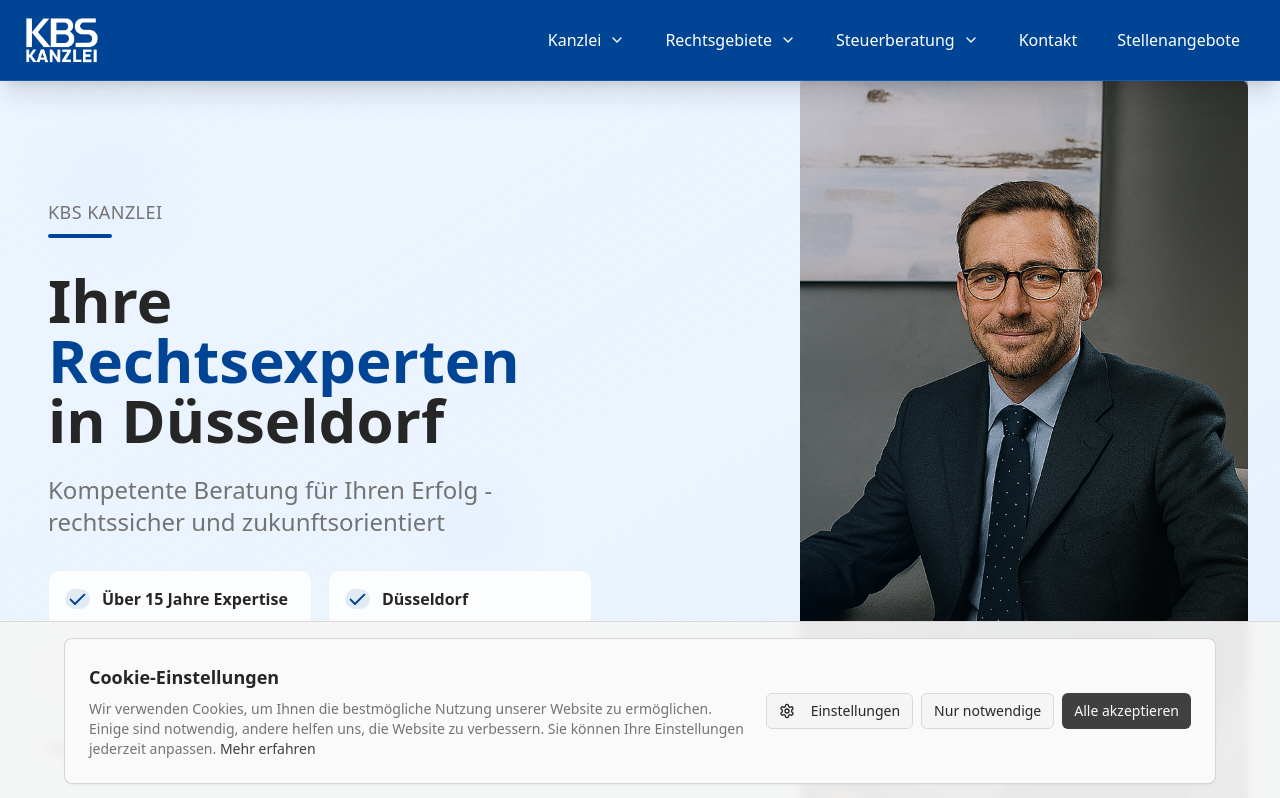
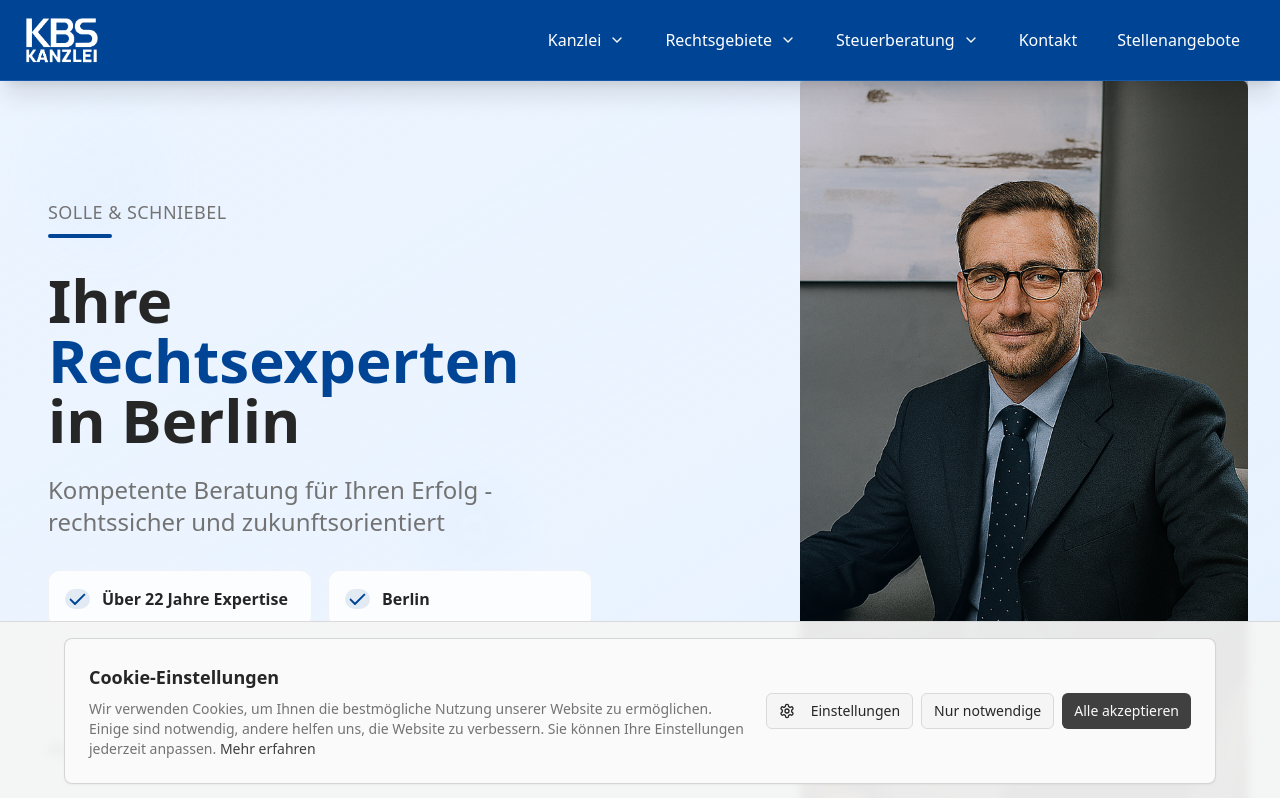
Before and after one commit to dvvvvv411/solle-kanzlei, a React (Vite) app: page / in a window 1280 px wide. Shown: the top 798 px of the page. Built offline with nearby package versions, Linux system fonts and the light colour scheme.

Commit message:
Implement Rebranding Plan

```diff
--- a/index.html
+++ b/index.html
@@ -3,20 +3,21 @@
   <head>
     <meta charset="UTF-8" />
     <meta name="viewport" content="width=device-width, initial-scale=1.0" />
-    <title>KBS Kanzlei - Rechtsanwälte und Steuerberater Düsseldorf</title>
-    <meta name="description" content="KBS Kanzlei - Ihre Rechtsexperten in Düsseldorf. Über 15 Jahre Expertise in Grundstücksrecht, Insolvenzrecht, Kaufrecht, Maklerrecht, Sozialrecht, Steuerrecht, Vertragsrecht, Verwaltungsrecht und Wettbewerbsrecht. Kompetente Beratung für Ihren Erfolg." />
-    <meta name="author" content="KBS Kanzlei" />
+    <title>Solle & Schniebel - Rechtsanwälte und Steuerberater Berlin</title>
+    <meta name="description" content="Solle & Schniebel - Ihre Rechtsexperten in Berlin. Über 22 Jahre Expertise in Grundstücksrecht, Insolvenzrecht, Kaufrecht, Maklerrecht, Sozialrecht, Steuerrecht, Vertragsrecht, Verwaltungsrecht und Wettbewerbsrecht. Kompetente Beratung für Ihren Erfolg." />
+    <meta name="author" content="Solle & Schniebel" />
     <link rel="icon" href="/lovable-uploads/dd1a9c8d-abe9-4afb-a95e-df7dcdbaefb2.png" type="image/png">
 
-    <meta property="og:title" content="KBS Kanzlei - Rechtsanwälte und Steuerberater Düsseldorf" />
-    <meta property="og:description" content="Ihre Rechtsexperten in Düsseldorf. Über 15 Jahre Expertise in allen wichtigen Rechtsbereichen. Kompetente Beratung für rechtssichere und zukunftsorientierte Lösungen." />
+    <meta property="og:title" content="Solle & Schniebel - Rechtsanwälte und Steuerberater Berlin" />
+    <meta property="og:description" content="Ihre Rechtsexperten in Berlin. Über 22 Jahre Expertise in allen wichtigen Rechtsbereichen. Kompetente Beratung für rechtssichere und zukunftsorientierte Lösungen." />
     <meta property="og:type" content="website" />
-    <meta property="og:url" content="https://kbs-kanzlei.de" />
-    <meta property="og:image" content="https://kbs-kanzlei.de/og-image.jpg" />
+    <meta property="og:url" content="https://solle-schniebel.de" />
+    <meta property="og:image" content="https://solle-schniebel.de/og-image.jpg" />
 
     <meta name="twitter:card" content="summary_large_image" />
-    <meta name="twitter:title" content="KBS Kanzlei - Rechtsanwälte und Steuerberater Düsseldorf" />
-    <meta name="twitter:description" content="Ihre Rechtsexperten in Düsseldorf. Über 15 Jahre Expertise in allen wichtigen Rechtsbereichen." />
+    <meta name="twitter:title" content="Solle & Schniebel - Rechtsanwälte und Steuerberater Berlin" />
+    <meta name="twitter:description" content="Ihre Rechtsexperten in Berlin. Über 22 Jahre Expertise in allen wichtigen Rechtsbereichen." />
+    <meta name="twitter:image" content="https://solle-schniebel.de/og-image.jpg" />
     <meta name="twitter:image" content="https://kbs-kanzlei.de/og-image.jpg" />
   </head>
 
--- a/src/components/Footer.tsx
+++ b/src/components/Footer.tsx
@@ -33,7 +33,7 @@ const Footer = () => {
             <div className="mb-6">
               <img
                 src="/lovable-uploads/eddb595d-6628-4214-a26e-073beddf6e65.png"
-                alt="KBS Kanzlei Logo"
+                alt="Solle & Schniebel Logo"
                 className="h-12 w-auto"
               />
             </div>
@@ -105,7 +105,7 @@ const Footer = () => {
             {/* Copyright and Cookie Settings */}
             <div className="flex flex-col lg:flex-row items-center gap-4 text-sm">
               <div className="text-blue-100">
-                © 2025 KBS Kanzlei. Alle Rechte vorbehalten.
+                © 2025 Solle & Schniebel. Alle Rechte vorbehalten.
               </div>
               <button
                 onClick={() => {
--- a/src/components/Header.tsx
+++ b/src/components/Header.tsx
@@ -41,7 +41,7 @@ const Header = () => {
             <Link to="/">
               <img
                 src="/lovable-uploads/eddb595d-6628-4214-a26e-073beddf6e65.png"
-                alt="KBS Kanzlei Logo"
+                alt="Solle & Schniebel Logo"
                 className="h-12 w-auto"
               />
             </Link>
--- a/src/pages/AGBs.tsx
+++ b/src/pages/AGBs.tsx
@@ -23,7 +23,7 @@ const AGBs = () => {
           <section className="space-y-4">
             <h2 className="text-2xl font-bold text-primary">§ 1 Geltungsbereich</h2>
             <div className="text-muted-foreground leading-relaxed space-y-2">
-              <p>Diese Allgemeinen Geschäftsbedingungen (AGB) gelten für alle Rechts- und Steuerberatungsleistungen der Kanzlei KBS Kanzlei. Sie werden Bestandteil aller Verträge über die Erbringung anwaltlicher und steuerberatender Leistungen.</p>
+              <p>Diese Allgemeinen Geschäftsbedingungen (AGB) gelten für alle Rechts- und Steuerberatungsleistungen der Kanzlei Solle & Schniebel. Sie werden Bestandteil aller Verträge über die Erbringung anwaltlicher und steuerberatender Leistungen.</p>
               <p>Entgegenstehende oder abweichende Bedingungen des Mandanten werden nur dann Vertragsbestandteil, wenn wir diesen ausdrücklich schriftlich zustimmt haben.</p>
             </div>
           </section>
@@ -100,7 +100,7 @@ const AGBs = () => {
           <section className="space-y-4">
             <h2 className="text-2xl font-bold text-primary">§ 10 Schlussbestimmungen</h2>
             <div className="text-muted-foreground leading-relaxed space-y-2">
-              <p>Es gilt deutsches Recht. Erfüllungsort und Gerichtsstand ist Düsseldorf, sofern der Mandant Kaufmann, juristische Person des öffentlichen Rechts oder öffentlich-rechtliches Sondervermögen ist.</p>
+              <p>Es gilt deutsches Recht. Erfüllungsort und Gerichtsstand ist Berlin, sofern der Mandant Kaufmann, juristische Person des öffentlichen Rechts oder öffentlich-rechtliches Sondervermögen ist.</p>
               <p>Sollten einzelne Bestimmungen dieser AGB unwirksam sein, bleibt die Wirksamkeit der übrigen Bestimmungen unberührt.</p>
               <p>Änderungen und Ergänzungen dieser AGB bedürfen der Schriftform.</p>
             </div>
--- a/src/pages/Datenschutz.tsx
+++ b/src/pages/Datenschutz.tsx
@@ -69,11 +69,11 @@ const Datenschutz = () => {
                 Die verantwortliche Stelle für die Datenverarbeitung auf dieser Website ist:
               </p>
               <div className="text-muted-foreground leading-relaxed">
-                <p>KBS Rechtsanwälte Küpper Bredehöft Schwencker PartG</p>
-                <p>Speldorfer Str. 2</p>
-                <p>40239 Düsseldorf</p>
-                <p>Telefon: +49 211 54262200</p>
-                <p>E-Mail: info@kbs-kanzlei.de</p>
+                <p>Solle & Schniebel Rechtsanwälte in Partnerschaft PartG</p>
+                <p>Gustav-Adolf-Str. 146 a</p>
+                <p>13086 Berlin</p>
+                <p>Telefon: +49 30 863 20 20 10</p>
+                <p>E-Mail: info@solle-schniebel.de</p>
               </div>
 
               <h3 className="text-xl font-semibold text-foreground">Widerruf Ihrer Einwilligung zur Datenverarbeitung</h3>
--- a/src/pages/Impressum.tsx
+++ b/src/pages/Impressum.tsx
@@ -23,18 +23,18 @@ const Impressum = () => {
           <section className="space-y-4">
             <h2 className="text-2xl font-bold text-primary">Angaben gemäß § 5 TMG</h2>
             <div className="text-muted-foreground leading-relaxed">
-              <p className="font-semibold text-foreground">KBS Rechtsanwälte Küpper Bredehöft Schwencker PartG</p>
-              <p>Speldorfer Str. 2</p>
-              <p>40239 Düsseldorf</p>
+              <p className="font-semibold text-foreground">Solle & Schniebel Rechtsanwälte in Partnerschaft PartG</p>
+              <p>Gustav-Adolf-Str. 146 a</p>
+              <p>13086 Berlin</p>
             </div>
           </section>
 
           <section className="space-y-4">
             <h2 className="text-2xl font-bold text-primary">Kontakt</h2>
             <div className="text-muted-foreground leading-relaxed">
-              <p>Telefon: +49 211 54262200</p>
-              <p>Fax: +49 211 54262201</p>
-              <p>E-Mail: info@kbs-kanzlei.de</p>
+              <p>Telefon: +49 30 863 20 20 10</p>
+              <p>Fax: +49 30 863 20 20 11</p>
+              <p>E-Mail: info@solle-schniebel.de</p>
             </div>
           </section>
 
@@ -42,7 +42,8 @@ const Impressum = () => {
             <h2 className="text-2xl font-bold text-primary">Berufsbezeichnung und berufsrechtliche Regelungen</h2>
             <div className="text-muted-foreground leading-relaxed space-y-2">
               <p>Berufsbezeichnung: Rechtsanwalt (verliehen in der Bundesrepublik Deutschland)</p>
-              <p>Zuständige Kammer: Rechtsanwaltskammer Düsseldorf</p>
+              <p>Zuständige Kammer: Rechtsanwaltskammer Berlin</p>
+              <p>Registergericht: Amtsgericht Charlottenburg (Berlin) PR 223 B</p>
               <p>Berufsrechtliche Regelungen: Bundesrechtsanwaltsordnung (BRAO), Berufsordnung für Rechtsanwälte (BORA), Rechtsanwaltsvergütungsgesetz (RVG), Fachanwaltsordnung (FAO)</p>
               <p>Diese Regelungen können eingesehen werden unter: <a href="http://www.brak.de" className="text-primary hover:underline">www.brak.de</a></p>
             </div>
@@ -52,18 +53,17 @@ const Impressum = () => {
             <h2 className="text-2xl font-bold text-primary">Umsatzsteuer-ID</h2>
             <div className="text-muted-foreground leading-relaxed">
               <p>Umsatzsteuer-Identifikationsnummer gemäß § 27 a Umsatzsteuergesetz:</p>
-              <p>DE599707840</p>
+              <p>DE862874714</p>
             </div>
           </section>
 
           <section className="space-y-4">
             <h2 className="text-2xl font-bold text-primary">Verantwortlich für den Inhalt nach § 55 Abs. 2 RStV</h2>
             <div className="text-muted-foreground leading-relaxed">
-              <p>Torsten Küpper</p>
-              <p>Stefan Bredehöft</p>
-              <p>Marcus Schwencker</p>
-              <p>Speldorfer Str. 2</p>
-              <p>40239 Düsseldorf</p>
+              <p>Markus Solle</p>
+              <p>Annegret Schniebel</p>
+              <p>Gustav-Adolf-Str. 146 a</p>
+              <p>13086 Berlin</p>
             </div>
           </section>
 
--- a/src/pages/Index.tsx
+++ b/src/pages/Index.tsx
@@ -12,8 +12,8 @@ import { useDocumentTitle } from "../hooks/useDocumentTitle";
 
 const Index = () => {
   const features = [
-    "Über 15 Jahre Expertise",
-    "Düsseldorf",
+    "Über 22 Jahre Expertise",
+    "Berlin",
     "Schnelle Lösungen",
     "Digitale Kanzlei"
   ];
@@ -45,7 +45,7 @@ const Index = () => {
     </svg>
   );
 
-  useDocumentTitle("KBS Kanzlei - Ihre Rechtsexperten in Düsseldorf");
+  useDocumentTitle("Solle & Schniebel - Ihre Rechtsexperten in Berlin");
 
   return (
     <div className="min-h-screen bg-gradient-to-br from-background via-background to-accent/20 pt-20">
@@ -72,7 +72,7 @@ const Index = () => {
               {/* Company Name */}
               <div className="space-y-2">
                 <p className="text-lg text-muted-foreground font-medium tracking-wide uppercase">
-                  KBS Kanzlei
+                  Solle & Schniebel
                 </p>
                 <div className="w-16 h-1 bg-[#004595] rounded"></div>
               </div>
@@ -80,7 +80,7 @@ const Index = () => {
               {/* Main Headlines */}
               <div className="space-y-4 md:space-y-6">
                 <h1 className="text-3xl md:text-4xl lg:text-5xl xl:text-6xl font-bold text-foreground leading-tight">
-                  Ihre <span className="text-[#004595]">Rechtsexperten</span> in Düsseldorf
+                  Ihre <span className="text-[#004595]">Rechtsexperten</span> in Berlin
                 </h1>
 
                 <p className="text-lg md:text-xl lg:text-2xl text-muted-foreground font-medium leading-relaxed">
@@ -130,7 +130,7 @@ const Index = () => {
                 <div className="relative w-full h-full rounded-lg overflow-hidden shadow-xl md:shadow-2xl ring-1 ring-black/10">
                   <img
                     src={heroImage}
-                    alt="Professionelle Anwaltskanzlei - KBS Kanzlei"
+                    alt="Professionelle Anwaltskanzlei - Solle & Schniebel"
                     className="w-full h-full object-cover"
                   />
                   {/* Professional overlay */}
@@ -148,7 +148,7 @@ const Index = () => {
         <div className="w-full max-w-7xl mx-auto px-4 md:px-8 h-full flex flex-col justify-center py-12 md:py-16">
           {/* Section Title */}
           <h2 className="text-xl md:text-2xl lg:text-3xl xl:text-4xl font-bold text-white text-center mb-8 md:mb-12 leading-tight max-w-4xl mx-auto px-2">
-            Ihr vertrauensvoller Partner für Recht und Steuern im Herzen Düsseldorfs
+            Ihr vertrauensvoller Partner für Recht und Steuern im Herzen Berlins
           </h2>
 
           {/* Two Column Layout - Mobile Responsive */}
@@ -159,7 +159,7 @@ const Index = () => {
               <div className="w-full max-w-xl h-full flex items-center">
                 <img
                   src={partnerImage}
-                  alt="KBS Kanzlei Team"
+                  alt="Solle & Schniebel Team"
                   className="w-full h-auto max-h-[500px] object-contain"
                 />
               </div>
@@ -169,13 +169,13 @@ const Index = () => {
             <div className="space-y-4 md:space-y-6 h-full flex flex-col justify-center">
               <div className="text-white/90 text-sm md:text-base leading-relaxed space-y-3 md:space-y-4">
                 <p>
-                  Bei KBS Kanzlei verbinden wir juristische Expertise mit moderner Beratung. Unsere Mandanten profitieren von über 15 Jahren Erfahrung in komplexen Rechts- und Steuerangelegenheiten.
+                  Bei Solle & Schniebel verbinden wir juristische Expertise mit moderner Beratung. Unsere Mandanten profitieren von über 22 Jahren Erfahrung in komplexen Rechts- und Steuerangelegenheiten.
                 </p>
                 <p>
                   Wir entwickeln strategische Lösungen, die Ihre Interessen optimal schützen und Ihre Ziele verwirklichen. Dabei setzen wir auf persönliche Betreuung, transparente Kommunikation und nachhaltige Ergebnisse.
                 </p>
                 <p className="hidden md:block">
-                  Von unserem Standort in Düsseldorf aus betreuen wir Mandanten deutschlandweit - mit der Kombination aus lokaler Präsenz und digitaler Effizienz.
+                  Von unserem Standort in Berlin aus betreuen wir Mandanten deutschlandweit - mit der Kombination aus lokaler Präsenz und digitaler Effizienz.
                 </p>
               </div>
 
@@ -252,10 +252,10 @@ const Index = () => {
               {/* Title - Centered */}
               <div className="space-y-4 text-center">
                 <h2 className="text-2xl md:text-3xl lg:text-4xl font-semibold text-[#002d4a]">
-                  Karriere bei KBS Kanzlei
+                  Karriere bei Solle & Schniebel
                 </h2>
                 <p className="text-xl text-muted-foreground leading-relaxed">
-                  Werden Sie Teil unseres Erfolgs. Wir bieten Ihnen eine Karriere mit Perspektive in einer der modernsten Kanzleien Düsseldorfs.
+                  Werden Sie Teil unseres Erfolgs. Wir bieten Ihnen eine Karriere mit Perspektive in einer der modernsten Kanzleien Berlins.
                 </p>
               </div>
 
@@ -265,7 +265,7 @@ const Index = () => {
                   "Moderne Arbeitsplätze",
                   "Flexible Arbeitsmodelle",
                   "Fortbildungsmöglichkeiten",
-                  "Düsseldorf",
+                  "Berlin",
                   "Dynamisches Expertenteam"
                 ].map((feature, index) => (
                   <div key={index} className="flex items-center gap-3 p-3 bg-white rounded-lg border border-gray-200/50 hover:bg-gray-50 hover:shadow-md transition-all duration-300 group flex-shrink-0">
--- a/src/pages/Kontakt.tsx
+++ b/src/pages/Kontakt.tsx
@@ -111,7 +111,7 @@ const Kontakt = () => {
 
                 <div className="space-y-6">
                   <div>
-                    <h4 className="font-semibold text-gray-900 mb-2">KBS Kanzlei</h4>
+                    <h4 className="font-semibold text-gray-900 mb-2">Solle & Schniebel</h4>
                     <p className="text-gray-600">Rechtsanwälte und Steuerberater</p>
                   </div>
 
@@ -120,8 +120,8 @@ const Kontakt = () => {
                     <div>
                       <p className="font-medium text-gray-900">Anschrift</p>
                       <p className="text-gray-600 text-sm">
-                        Speldorfer Str. 2<br />
-                        40239 Düsseldorf
+                        Gustav-Adolf-Str. 146 a<br />
+                        13086 Berlin
                       </p>
                     </div>
                   </div>
@@ -130,7 +130,7 @@ const Kontakt = () => {
                     <Phone className="w-5 h-5 text-[#004595] flex-shrink-0" />
                     <div>
                       <p className="font-medium text-gray-900">Telefon</p>
-                      <p className="text-gray-600 text-sm">+49 211 54262200</p>
+                      <p className="text-gray-600 text-sm">+49 30 863 20 20 10</p>
                     </div>
                   </div>
 
@@ -138,7 +138,7 @@ const Kontakt = () => {
                     <Printer className="w-5 h-5 text-[#004595] flex-shrink-0" />
                     <div>
                       <p className="font-medium text-gray-900">Fax</p>
-                      <p className="text-gray-600 text-sm">+49 211 54262201</p>
+                      <p className="text-gray-600 text-sm">+49 30 863 20 20 11</p>
                     </div>
                   </div>
 
@@ -146,7 +146,7 @@ const Kontakt = () => {
                     <Mail className="w-5 h-5 text-[#004595] flex-shrink-0" />
                     <div>
                       <p className="font-medium text-gray-900">E-Mail</p>
-                      <p className="text-gray-600 text-sm">info@kbs-kanzlei.de</p>
+                      <p className="text-gray-600 text-sm">info@solle-schniebel.de</p>
                     </div>
                   </div>
 
--- a/src/pages/UeberUns.tsx
+++ b/src/pages/UeberUns.tsx
@@ -10,7 +10,7 @@ const UeberUns = () => {
 
       <StandardHero
         title="Über uns"
-        description="Seit 2019 stehen wir für exzellente Rechtsberatung im Herzen Düsseldorfs. Erfahren Sie mehr über unsere Werte, unsere Expertise und unseren Anspruch an erstklassigen Service."
+        description="Seit 2002 stehen wir für exzellente Rechtsberatung im Herzen Berlins. Erfahren Sie mehr über unsere Werte, unsere Expertise und unseren Anspruch an erstklassigen Service."
         breadcrumbs={[
           { label: "Home", href: "/" },
           { label: "Über uns" }
@@ -22,10 +22,10 @@ const UeberUns = () => {
         <div className="w-full max-w-7xl mx-auto px-8">
           <div className="text-center max-w-5xl mx-auto">
             <h2 className="text-3xl md:text-4xl lg:text-5xl font-bold text-foreground mb-8 leading-tight">
-              Ihre Rechtsexperten im Zentrum der Kaiserstadt
+              Ihre Rechtsexperten im Herzen der Hauptstadt
             </h2>
             <p className="text-xl text-muted-foreground leading-relaxed">
-              Strategische Rechtsberatung auf höchstem Niveau - persönlich, effizient und mit dem tiefen Verständnis für die Anforderungen moderner Mandanten in Düsseldorf und darüber hinaus.
+              Strategische Rechtsberatung auf höchstem Niveau - persönlich, effizient und mit dem tiefen Verständnis für die Anforderungen moderner Mandanten in Berlin und darüber hinaus.
             </p>
           </div>
         </div>
@@ -36,14 +36,14 @@ const UeberUns = () => {
         <div className="w-full max-w-7xl mx-auto px-8">
           <div className="text-foreground text-lg leading-relaxed space-y-6 max-w-5xl mx-auto">
             <p>
-              Was 2019 als Vision begann, ist heute Realität: KBS Kanzlei hat sich zu einer führenden Kanzlei mit hochspezialisierten Rechtsexperten entwickelt, die deutschlandweit Mandanten betreuen.
+              Was 2002 als Vision begann, ist heute Realität: Solle & Schniebel hat sich zu einer führenden Kanzlei mit hochspezialisierten Rechtsexperten entwickelt, die deutschlandweit Mandanten betreuen.
             </p>
             <p>
               Unser Team vereint fünf erfahrene Rechtsanwältinnen und Rechtsanwälte mit ausgewiesener Fachkompetenz und Fachanwaltstitel.
               Ergänzt wird diese Expertise durch unsere erfahrenen Steuerberater und spezialisierten Fachangestellten.
               Diese Vielfalt an Fachkenntnissen ermöglicht es uns, nahezu jede rechtliche oder steuerliche Herausforderung erfolgreich zu meistern.
               Mit hunderten erfolgreich abgeschlossenen Mandaten pro Jahr setzen wir neue Maßstäbe in der Kanzleiarbeit.
-              Sie finden uns zentral und gut erreichbar in Düsseldorf, Speldorfer Str. 2.
+              Sie finden uns zentral und gut erreichbar in Berlin, Gustav-Adolf-Str. 146 a.
             </p>
 
             <h3 className="text-2xl font-bold text-foreground pt-6">
@@ -51,15 +51,15 @@ const UeberUns = () => {
             </h3>
 
             <p>
-              „Exzellenz entsteht nur dort, wo Leidenschaft auf Kompetenz trifft." Diese Philosophie prägt jeden Tag unserer Arbeit bei KBS Kanzlei.
+              „Exzellenz entsteht nur dort, wo Leidenschaft auf Kompetenz trifft." Diese Philosophie prägt jeden Tag unserer Arbeit bei Solle & Schniebel.
             </p>
 
             <p>
-              Unser Team besteht aus überzeugten Juristen, die bewusst den Weg der spezialisierten Beratung gewählt haben. Obwohl unsere Qualifikationen auch andere Karrierewege ermöglicht hätten, haben wir uns für KBS Kanzlei entschieden - weil hier unsere Vision von erstklassiger Rechtsberatung Realität wird.
+              Unser Team besteht aus überzeugten Juristen, die bewusst den Weg der spezialisierten Beratung gewählt haben. Obwohl unsere Qualifikationen auch andere Karrierewege ermöglicht hätten, haben wir uns für Solle & Schniebel entschieden - weil hier unsere Vision von erstklassiger Rechtsberatung Realität wird.
             </p>
 
             <p>
-              Diese innere Überzeugung spiegelt sich in unserem unermüdlichen Einsatz für Mandanten wider, in der juristischen Präzision unserer Arbeit und in unserem Anspruch, stets die bestmöglichen Ergebnisse zu erzielen. Das sind die Werte, die KBS Kanzlei täglich zum Leben erweckt.
+              Diese innere Überzeugung spiegelt sich in unserem unermüdlichen Einsatz für Mandanten wider, in der juristischen Präzision unserer Arbeit und in unserem Anspruch, stets die bestmöglichen Ergebnisse zu erzielen. Das sind die Werte, die Solle & Schniebel täglich zum Leben erweckt.
             </p>
           </div>
         </div>
@@ -73,11 +73,11 @@ const UeberUns = () => {
               Innovation trifft auf bewährte Expertise
             </h2>
             <p className="text-xl text-white/90 leading-relaxed">
-              KBS Kanzlei verbindet traditionelle Rechtsexpertise mit modernster Technologie. Unsere digitale Kanzleiführung ermöglicht es uns, effizienter zu arbeiten und bessere Ergebnisse für unsere Mandanten zu erzielen.
+              Solle & Schniebel verbindet traditionelle Rechtsexpertise mit modernster Technologie. Unsere digitale Kanzleiführung ermöglicht es uns, effizienter zu arbeiten und bessere Ergebnisse für unsere Mandanten zu erzielen.
             </p>
             <br />
             <p className="text-xl text-white/90 leading-relaxed">
-              Von Beginn an haben wir auf vollständige Digitalisierung gesetzt: intelligente Wissensdatenbanken, papierlose Prozesse und modernste Kommunikationstechnologie. Diese Infrastruktur ermöglicht uns flexible Arbeitsmodelle und schnelle Reaktionszeiten. So verbinden wir die Vorteile einer Düsseldorfer Präsenzkanzlei mit der Effizienz digitaler Arbeitsweisen - für eine Mandantenbetreuung, die neue Standards setzt.
+              Von Beginn an haben wir auf vollständige Digitalisierung gesetzt: intelligente Wissensdatenbanken, papierlose Prozesse und modernste Kommunikationstechnologie. Diese Infrastruktur ermöglicht uns flexible Arbeitsmodelle und schnelle Reaktionszeiten. So verbinden wir die Vorteile einer Berliner Präsenzkanzlei mit der Effizienz digitaler Arbeitsweisen - für eine Mandantenbetreuung, die neue Standards setzt.
             </p>
           </div>
         </div>
@@ -88,7 +88,7 @@ const UeberUns = () => {
         <div className="w-full max-w-7xl mx-auto px-8">
           <div className="max-w-5xl mx-auto">
             <h2 className="text-3xl md:text-4xl lg:text-5xl font-bold text-foreground mb-12 text-center leading-tight">
-              Was KBS Kanzlei einzigartig macht
+              Was Solle & Schniebel einzigartig macht
             </h2>
 
             <div className="space-y-6">
@@ -96,7 +96,7 @@ const UeberUns = () => {
                 "Umfassende Expertise: Wir bieten Ihnen erstklassige rechtliche und steuerliche Beratung auf höchstem Niveau - unabhängig von der Komplexität Ihres Anliegens.",
                 "Qualität ohne Kompromisse: Unsere spezialisierte Beratung steht den renommiertesten Großkanzleien in nichts nach - mit dem Vorteil persönlicher Betreuung.",
                 "Synergien nutzen: Unser vernetztes Expertenteam stellt sicher, dass für Ihren Fall immer der optimale Spezialist zur Verfügung steht - effizient und zielgerichtet.",
-                "Praxisnahe Lösungen: Unsere Beratung ist niemals abstrakt. Als Düsseldorfer sind wir fest verwurzelt, verstehen reale Herausforderungen und entwickeln pragmatische Lösungen mit echtem Mehrwert.",
+                "Praxisnahe Lösungen: Unsere Beratung ist niemals abstrakt. Als Berliner sind wir fest verwurzelt, verstehen reale Herausforderungen und entwickeln pragmatische Lösungen mit echtem Mehrwert.",
                 "Leidenschaft für Erfolg: Jedes Mitglied unseres Teams - von Rechtsanwälten über Steuerberater bis hin zu Fachangestellten - brennt für erstklassige Ergebnisse. Diese Hingabe sehen Sie an unserem Erfolg für Sie."
               ].map((point, index) => (
                 <div key={index} className="flex items-start gap-4">
```
Also changed, not shown: src/pages/Stellenangebote.tsx (+4 -4 lines), src/pages/Team.tsx (+10 -24 lines).
